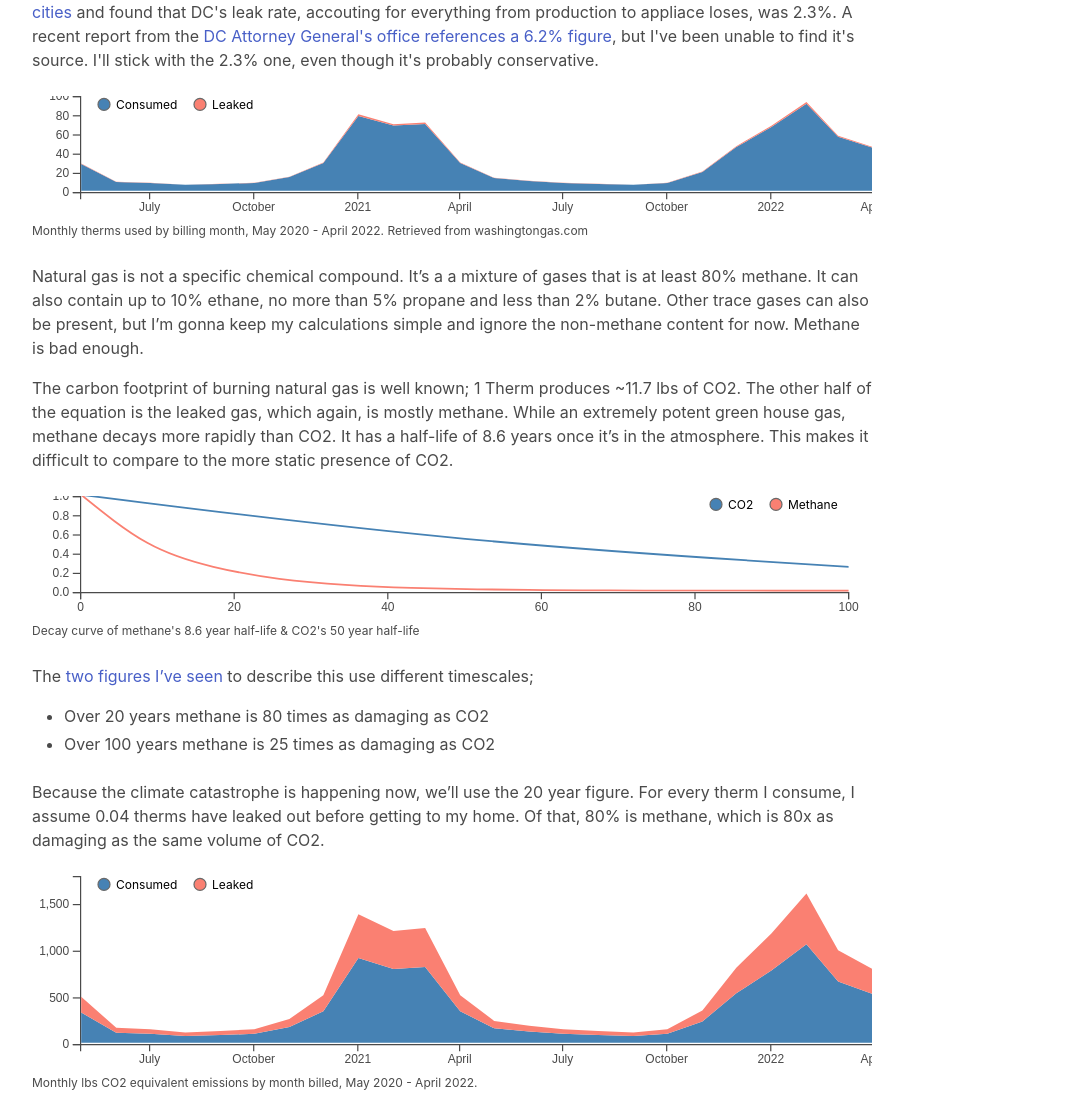
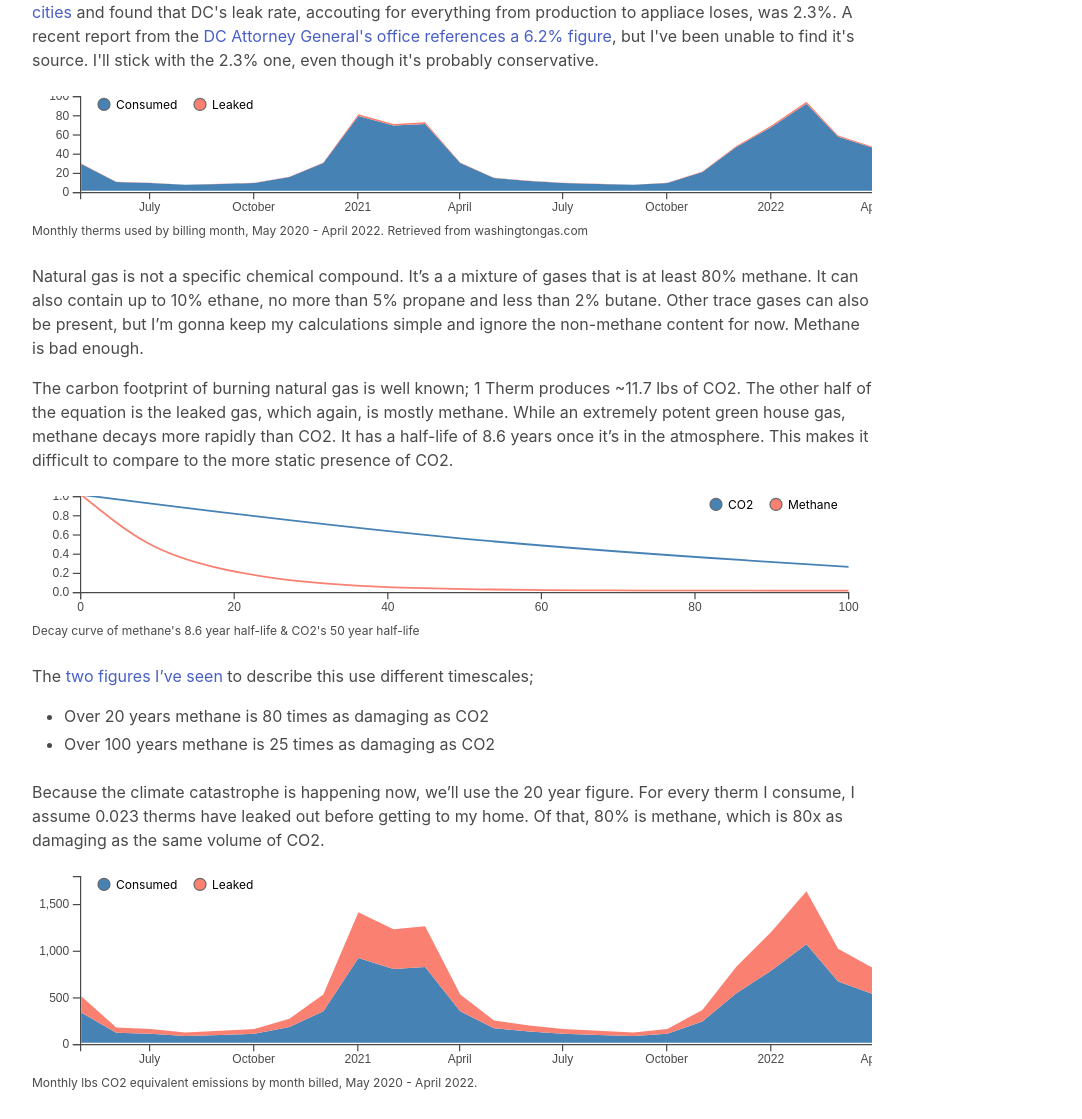
Before and after one commit to miccolis/miccolis.github.io, a Jekyll site: the page built from _posts/2022-05-12-burning-natural-gas.html, in a window 1280 px wide. Shown: the part 517-1636 px from the top of the page, without its empty margins (16-1098 px from the left). Built offline with Jekyll 4.4.1, drawn with Linux system fonts in a browser that asks for light colours.

Commit message:
noticed leak rate was in consistent

```diff
--- a/_posts/2022-05-12-burning-natural-gas.html
+++ b/_posts/2022-05-12-burning-natural-gas.html
@@ -67,7 +67,7 @@
 
             <div class="content">
                 <p>
-                Because the climate catastrophe is happening now, we’ll use the 20 year figure. For every therm I consume, I assume 0.04 therms have leaked out before getting to my home. Of that, 80% is methane, which is 80x as damaging as the same volume of CO2.
+                Because the climate catastrophe is happening now, we’ll use the 20 year figure. For every therm I consume, I assume 0.023 therms have leaked out before getting to my home. Of that, 80% is methane, which is 80x as damaging as the same volume of CO2.
                 </p>
             </div>
 
@@ -124,7 +124,7 @@
                 {"billMonth": "05/01/2020", "thermsUsed": 27.9}
             ];
 
-            const leakRate = 0.022;
+            const leakRate = 0.023;
 
             (() => {
                 const height = 100;
```
